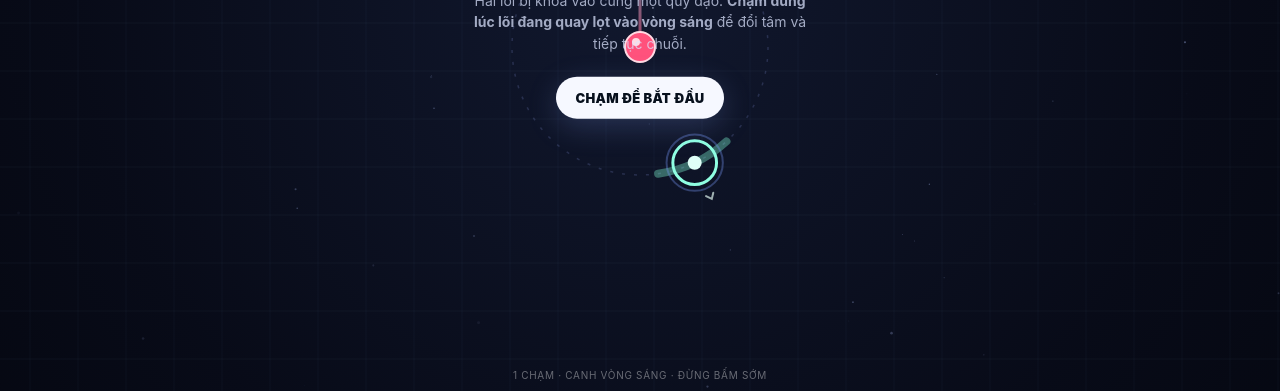
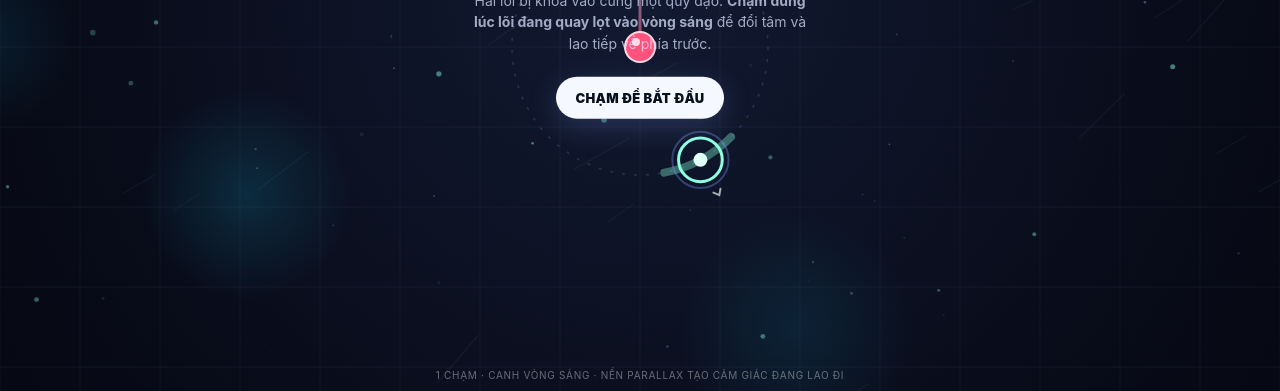
Before and after one commit to billboy1102/ORBIT-BREAK, a plain HTML site: page index.html in a window 1280 px wide. Shown: the part 409-800 px from the top of the page. Drawn offline with Linux system fonts and the light colour scheme; animation ran at ten frames a second.

Commit message:
Add dynamic parallax background and true world-space camera

```diff
--- a/index.html
+++ b/index.html
@@ -28,7 +28,7 @@ canvas{display:block;width:100%;height:100%;touch-action:none}
   <div class="toast" id="toast">PERFECT</div>
   <section class="center" id="start">
     <div class="logo">ORBIT<br>BREAK</div>
-    <div class="tag">Hai lõi bị khóa vào cùng một quỹ đạo. <b>Chạm đúng lúc lõi đang quay lọt vào vòng sáng</b> để đổi tâm và tiếp tục chuỗi.</div>
+    <div class="tag">Hai lõi bị khóa vào cùng một quỹ đạo. <b>Chạm đúng lúc lõi đang quay lọt vào vòng sáng</b> để đổi tâm và lao tiếp về phía trước.</div>
     <div class="cta">CHẠM ĐỂ BẮT ĐẦU</div>
   </section>
   <section class="center hidden" id="gameover">
@@ -36,114 +36,91 @@ canvas{display:block;width:100%;height:100%;touch-action:none}
     <div class="tag">Điểm <b id="finalScore">0</b> · Kỷ lục <b id="highScore">0</b><br>Combo cao nhất <b id="finalCombo">x1</b></div>
     <div class="cta">CHẠM ĐỂ CHƠI LẠI</div>
   </section>
-  <div class="bottom">1 CHẠM · CANH VÒNG SÁNG · ĐỪNG BẤM SỚM</div>
+  <div class="bottom">1 CHẠM · CANH VÒNG SÁNG · NỀN PARALLAX TẠO CẢM GIÁC ĐANG LAO ĐI</div>
 </div>
 <script>
 (() => {
 'use strict';
-const canvas=document.getElementById('game'),ctx=canvas.getContext('2d',{alpha:false});
+const canvas=document.getElementById('game');
+const ctx=canvas.getContext('2d',{alpha:false});
 const el={score:document.getElementById('score'),combo:document.getElementById('combo'),start:document.getElementById('start'),over:document.getElementById('gameover'),final:document.getElementById('finalScore'),high:document.getElementById('highScore'),finalCombo:document.getElementById('finalCombo'),toast:document.getElementById('toast')};
-let W=0,H=0,DPR=1,now=0,last=performance.now();
-let state='menu',score=0,combo=1,bestCombo=1,hits=0,high=Number(localStorage.getItem('orbitBreakHigh')||0);
-let radius=100,anchor={x:0,y:0},startAngle=-Math.PI/2,dir=1,progress=0,goal=2.7,speed=1.72,target={x:0,y:0};
-let shake=0,flash=0,trail=[],sparks=[],stars=[],message='';
-let camera={x:0,y:0};
-let audioCtx=null;
-
 const TAU=Math.PI*2;
 const clamp=(v,a,b)=>Math.max(a,Math.min(b,v));
 const rand=(a,b)=>a+Math.random()*(b-a);
-function rgba(hex,a){return hex+Math.round(clamp(a,0,1)*255).toString(16).padStart(2,'0')}
-
+const rgba=(hex,a)=>hex+Math.round(clamp(a,0,1)*255).toString(16).padStart(2,'0');
+let W=0,H=0,DPR=1,now=0,last=performance.now();
+let state='menu',score=0,combo=1,bestCombo=1,hits=0,high=Number(localStorage.getItem('orbitBreakHigh')||0);
+let radius=100,anchor={x:0,y:0},startAngle=-Math.PI/2,dir=1,progress=0,goal=2.65,speed=1.72,target={x:0,y:0,a:0};
+let camera={x:0,y:0},shake=0,flash=0,message='';
+let trail=[],sparks=[],history=[];
+let bgFar=[],bgNear=[],bgDust=[],bgBlobs=[];
+let audioCtx=null;
 function resize(){
   DPR=Math.min(2,window.devicePixelRatio||1);W=innerWidth;H=innerHeight;
   canvas.width=Math.round(W*DPR);canvas.height=Math.round(H*DPR);ctx.setTransform(DPR,0,0,DPR,0,0);
-  const newR=clamp(Math.min(W,H)*0.27,76,128);
-  if(state!=='play'){radius=newR;anchor={x:W/2,y:H*.57};camera={...anchor};buildTarget();}
-  stars=Array.from({length:Math.round((W*H)/14000)},()=>({x:Math.random()*W,y:Math.random()*H,r:rand(.4,1.5),p:rand(0,TAU)}));
+  radius=clamp(Math.min(W,H)*0.27,76,128);seedBackground();
+  if(state!=='play'){anchor={x:0,y:0};camera={x:0,y:0};buildTarget();}
 }
 addEventListener('resize',resize,{passive:true});
-
-function ballPos(){return {x:anchor.x+Math.cos(startAngle+dir*progress)*radius,y:anchor.y+Math.sin(startAngle+dir*progress)*radius}}
-function buildTarget(){
-  const a=startAngle+dir*goal;
-  target={x:anchor.x+Math.cos(a)*radius,y:anchor.y+Math.sin(a)*radius,a};
+function seedBackground(){
+  bgFar=Array.from({length:70},()=>({x:Math.random()*W,y:Math.random()*H,r:rand(.5,1.7),p:rand(0,TAU)}));
+  bgNear=Array.from({length:36},()=>({x:Math.random()*W,y:Math.random()*H,r:rand(1.2,2.8),p:rand(0,TAU)}));
+  bgDust=Array.from({length:22},()=>({x:Math.random()*W,y:Math.random()*H,len:rand(28,72),a:rand(-0.9,-0.35),speed:rand(25,95)}));
+  bgBlobs=Array.from({length:8},()=>({x:Math.random()*W,y:Math.random()*H,r:rand(90,180),tint:Math.random()<.5?'#4f72ff':'#17d5ff',p:rand(0,TAU)}));
 }
-function chooseGoal(){
-  const min=hits<4?2.0:(hits<12?1.35:.95), max=hits<4?3.8:(hits<12?4.45:5.15);
-  goal=rand(min,max);
-  if(hits>7 && Math.random()<Math.min(.12+(hits-7)*.008,.28)) dir*=-1;
+function ballPos(){return {x:anchor.x+Math.cos(startAngle+dir*progress)*radius,y:anchor.y+Math.sin(startAngle+dir*progress)*radius};}
+function buildTarget(){const a=startAngle+dir*goal;target={x:anchor.x+Math.cos(a)*radius,y:anchor.y+Math.sin(a)*radius,a};}
+function chooseGoal(){const min=hits<4?2.0:(hits<12?1.35:.95),max=hits<4?3.8:(hits<12?4.45:5.15);goal=rand(min,max);if(hits>7&&Math.random()<Math.min(.12+(hits-7)*.008,.28))dir*=-1;}
+function updateHUD(){el.score.textContent=score;el.combo.textContent='x'+combo;}
+function toast(text,color='#8bffd5'){el.toast.textContent=text;el.toast.style.color=color;el.toast.classList.remove('show');void el.toast.offsetWidth;el.toast.classList.add('show');}
+function tone(freq,dur=.055,vol=.045){try{audioCtx=audioCtx||new (window.AudioContext||window.webkitAudioContext)();if(audioCtx.state==='suspended')audioCtx.resume();const o=audioCtx.createOscillator(),g=audioCtx.createGain();o.type='sine';o.frequency.setValueAtTime(freq,audioCtx.currentTime);o.frequency.exponentialRampToValueAtTime(freq*1.35,audioCtx.currentTime+dur);g.gain.setValueAtTime(vol,audioCtx.currentTime);g.gain.exponentialRampToValueAtTime(.0001,audioCtx.currentTime+dur);o.connect(g);g.connect(audioCtx.destination);o.start();o.stop(audioCtx.currentTime+dur);}catch(e){}}
+function burst(x,y,n=18){for(let i=0;i<n;i++){const a=rand(0,TAU),s=rand(60,210);sparks.push({x,y,vx:Math.cos(a)*s,vy:Math.sin(a)*s,life:rand(.25,.65),r:rand(1.3,3.6)});}}
+function reset(){score=0;combo=1;bestCombo=1;hits=0;speed=1.72;dir=1;progress=0;goal=2.65;anchor={x:0,y:0};startAngle=-Math.PI/2;camera={x:0,y:0};trail=[];sparks=[];history=[];shake=0;flash=0;message='';buildTarget();state='play';el.start.classList.add('hidden');el.over.classList.add('hidden');updateHUD();tone(250,.035,.025);}
+function success(delta){
+  const old={...anchor};history.push({x1:old.x,y1:old.y,x2:target.x,y2:target.y,life:1});if(history.length>80)history.shift();
+  anchor={x:target.x,y:target.y};startAngle=Math.atan2(old.y-anchor.y,old.x-anchor.x);progress=0;hits++;
+  const perfect=delta<Math.max(.075,.13-hits*.0015);
+  if(perfect){combo++;score+=20*combo;toast('PERFECT','#8bffd5');tone(520+Math.min(hits,20)*16,.06,.05)}else{score+=10*combo;toast('GOOD','#ffe47a');tone(390+Math.min(hits,20)*12,.045,.04)}
+  bestCombo=Math.max(bestCombo,combo);speed=Math.min(4.15,1.72+hits*.055);flash=.35;burst(anchor.x,anchor.y,perfect?24:15);if(navigator.vibrate)navigator.vibrate(perfect?12:7);chooseGoal();buildTarget();updateHUD();
 }
-function reset(){
-  score=0;combo=1;bestCombo=1;hits=0;speed=1.72;dir=1;progress=0;radius=clamp(Math.min(W,H)*0.27,76,128);
-  anchor={x:W/2,y:H*.57};camera={...anchor};startAngle=-Math.PI/2;goal=2.65;trail=[];sparks=[];shake=0;flash=0;buildTarget();
-  state='play';el.start.classList.add('hidden');el.over.classList.add('hidden');updateHUD();tone(250,.035,.025);
-}
-function updateHUD(){el.score.textContent=score;el.combo.textContent='x'+combo}
-function toast(text,color='#8bffd5'){el.toast.textContent=text;el.toast.style.color=color;el.toast.classList.remove('show');void el.toast.offsetWidth;el.toast.classList.add('show')}
-function tone(freq,dur=.055,vol=.045){
-  try{audioCtx=audioCtx||new (window.AudioContext||window.webkitAudioContext)();if(audioCtx.state==='suspended')audioCtx.resume();const o=audioCtx.createOscillator(),g=audioCtx.createGain();o.type='sine';o.frequency.setValueAtTime(freq,audioCtx.currentTime);o.frequency.exponentialRampToValueAtTime(freq*1.35,audioCtx.currentTime+dur);g.gain.setValueAtTime(vol,audioCtx.currentTime);g.gain.exponentialRampToValueAtTime(.0001,audioCtx.currentTime+dur);o.connect(g);g.connect(audioCtx.destination);o.start();o.stop(audioCtx.currentTime+dur)}catch(e){}
-}
-function burst(x,y,n=18){for(let i=0;i<n;i++){const a=rand(0,TAU),s=rand(60,210);sparks.push({x,y,vx:Math.cos(a)*s,vy:Math.sin(a)*s,life:rand(.25,.65),max:1,r:rand(1.3,3.6)})}}
-function success(delta){
-  const old={...anchor};anchor={x:target.x,y:target.y};startAngle=Math.atan2(old.y-anchor.y,old.x-anchor.x);progress=0;hits++;
-  const perfect=delta<Math.max(.075,.13-hits*.0015);if(perfect){combo++;score+=20*combo;toast('PERFECT','#8bffd5');tone(520+Math.min(hits,20)*16,.06,.05)}else{score+=10*combo;toast('GOOD','#ffe47a');tone(390+Math.min(hits,20)*12,.045,.04)}
-  bestCombo=Math.max(bestCombo,combo);speed=Math.min(4.15,1.72+hits*.055);flash=.35;burst(anchor.x,anchor.y,perfect?24:15);if(navigator.vibrate)navigator.vibrate(perfect?12:7);
-  chooseGoal();buildTarget();updateHUD();
-}
-function die(label){if(state!=='play')return;state='dying';message=label;shake=13;flash=1;tone(125,.16,.07);if(navigator.vibrate)navigator.vibrate([25,35,55]);setTimeout(()=>{state='over';high=Math.max(high,score);localStorage.setItem('orbitBreakHigh',String(high));el.final.textContent=score;el.high.textContent=high;el.finalCombo.textContent='x'+bestCombo;el.over.classList.remove('hidden')},430)}
-function tap(e){if(e)e.preventDefault();if(state==='menu'||state==='over'){reset();return}if(state!=='play')return;const tol=clamp(.30-hits*.004,.18,.30),delta=Math.abs(progress-goal);if(delta<=tol)success(delta);else die(progress<goal?'TOO EARLY':'TOO LATE')}
-addEventListener('pointerdown',tap,{passive:false});addEventListener('keydown',e=>{if(e.code==='Space'||e.code==='Enter'){e.preventDefault();tap()}});
-document.addEventListener('touchmove',e=>e.preventDefault(),{passive:false});
-
+function die(label){if(state!=='play')return;state='dying';message=label;shake=13;flash=1;tone(125,.16,.07);if(navigator.vibrate)navigator.vibrate([25,35,55]);setTimeout(()=>{state='over';high=Math.max(high,score);localStorage.setItem('orbitBreakHigh',String(high));el.final.textContent=score;el.high.textContent=high;el.finalCombo.textContent='x'+bestCombo;el.over.classList.remove('hidden');},430);}
+function tap(e){if(e)e.preventDefault();if(state==='menu'||state==='over'){reset();return;}if(state!=='play')return;const tol=clamp(.30-hits*.004,.18,.30),delta=Math.abs(progress-goal);if(delta<=tol)success(delta);else die(progress<goal?'TOO EARLY':'TOO LATE');}
+addEventListener('pointerdown',tap,{passive:false});addEventListener('keydown',e=>{if(e.code==='Space'||e.code==='Enter'){e.preventDefault();tap();}});document.addEventListener('touchmove',e=>e.preventDefault(),{passive:false});
 function update(dt){
   if(state==='play'){
-    progress+=speed*dt;
-    const tol=clamp(.30-hits*.004,.18,.30);
-    if(progress>goal+tol)die('TOO LATE');
+    progress+=speed*dt;const tol=clamp(.30-hits*.004,.18,.30);if(progress>goal+tol)die('TOO LATE');
     const b=ballPos();trail.push({x:b.x,y:b.y,life:1});if(trail.length>34)trail.shift();
-    // Camera follows the current anchor with a small look-ahead toward the next portal.
-    // This keeps both orbiting balls and the target inside the phone viewport.
-    const look=.18,desiredX=anchor.x+(target.x-anchor.x)*look,desiredY=anchor.y+(target.y-anchor.y)*look;
-    const follow=1-Math.exp(-dt*12);
+    const look=.28,desiredX=anchor.x+(target.x-anchor.x)*look,desiredY=anchor.y+(target.y-anchor.y)*look,follow=1-Math.exp(-dt*10);
     camera.x+=(desiredX-camera.x)*follow;camera.y+=(desiredY-camera.y)*follow;
   }
-  for(const p of trail)p.life-=dt*2.2;trail=trail.filter(p=>p.life>0);
-  for(const p of sparks){p.x+=p.vx*dt;p.y+=p.vy*dt;p.vx*=Math.pow(.955,dt*60);p.vy*=Math.pow(.955,dt*60);p.life-=dt}sparks=sparks.filter(p=>p.life>0);
+  for(const p of trail)p.life-=dt*2.15;trail=trail.filter(p=>p.life>0);for(const h of history)h.life=Math.max(.18,h.life-dt*.06);
+  for(const p of sparks){p.x+=p.vx*dt;p.y+=p.vy*dt;p.vx*=Math.pow(.955,dt*60);p.vy*=Math.pow(.955,dt*60);p.life-=dt;}sparks=sparks.filter(p=>p.life>0);
   shake=Math.max(0,shake-dt*36);flash=Math.max(0,flash-dt*2.8);
 }
-function circle(x,y,r,fill,stroke,w=1){ctx.beginPath();ctx.arc(x,y,r,0,TAU);if(fill){ctx.fillStyle=fill;ctx.fill()}if(stroke){ctx.strokeStyle=stroke;ctx.lineWidth=w;ctx.stroke()}}
-function arc(x,y,r,a0,a1,stroke,w){ctx.beginPath();ctx.arc(x,y,r,a0,a1);ctx.strokeStyle=stroke;ctx.lineWidth=w;ctx.lineCap='round';ctx.stroke()}
+function circle(x,y,r,fill,stroke,w=1){ctx.beginPath();ctx.arc(x,y,r,0,TAU);if(fill){ctx.fillStyle=fill;ctx.fill();}if(stroke){ctx.strokeStyle=stroke;ctx.lineWidth=w;ctx.stroke();}}
+function arc(x,y,r,a0,a1,stroke,w){ctx.beginPath();ctx.arc(x,y,r,a0,a1);ctx.strokeStyle=stroke;ctx.lineWidth=w;ctx.lineCap='round';ctx.stroke();}
+function drawParallaxLayer(items,parallax,colorFn){for(const s of items){let x=s.x-camera.x*parallax,y=s.y-camera.y*parallax;x=((x%(W+80))+(W+80))%(W+80)-40;y=((y%(H+80))+(H+80))%(H+80)-40;colorFn(x,y,s);}}
 function drawBackground(){
-  const g=ctx.createRadialGradient(W*.5,H*.48,10,W*.5,H*.48,Math.max(W,H)*.8);g.addColorStop(0,'#11182e');g.addColorStop(.55,'#080b18');g.addColorStop(1,'#03050c');ctx.fillStyle=g;ctx.fillRect(0,0,W,H);
-  for(const s of stars){const a=.18+.18*Math.sin(now*.0012+s.p);circle(s.x,s.y,s.r,`rgba(178,197,255,${a})`)}
-  ctx.strokeStyle='#8da0d30d';ctx.lineWidth=1;const step=48,ox=(now*.006)%step;for(let x=-step+ox;x<W+step;x+=step){ctx.beginPath();ctx.moveTo(x,0);ctx.lineTo(x,H);ctx.stroke()}for(let y=0;y<H;y+=step){ctx.beginPath();ctx.moveTo(0,y);ctx.lineTo(W,y);ctx.stroke()}
+  const g=ctx.createRadialGradient(W*.5,H*.48,10,W*.5,H*.48,Math.max(W,H)*.82);g.addColorStop(0,'#121a32');g.addColorStop(.55,'#080b18');g.addColorStop(1,'#03050c');ctx.fillStyle=g;ctx.fillRect(0,0,W,H);
+  drawParallaxLayer(bgBlobs,.08,(x,y,s)=>{const gg=ctx.createRadialGradient(x,y,0,x,y,s.r);gg.addColorStop(0,rgba(s.tint,.12+.05*Math.sin(now*.001+s.p)));gg.addColorStop(1,rgba(s.tint,0));ctx.fillStyle=gg;ctx.beginPath();ctx.arc(x,y,s.r,0,TAU);ctx.fill();});
+  drawParallaxLayer(bgFar,.12,(x,y,s)=>{const a=.18+.18*Math.sin(now*.0012+s.p);circle(x,y,s.r,`rgba(178,197,255,${a})`);});
+  drawParallaxLayer(bgNear,.24,(x,y,s)=>{const a=.24+.22*Math.sin(now*.0018+s.p);circle(x,y,s.r,`rgba(142,255,241,${a})`);});
+  const flow=Math.min(1,(speed-1.6)/2.6);for(const d of bgDust){const shift=now*.02*d.speed*flow;let x=d.x-camera.x*.45-shift*Math.cos(d.a),y=d.y-camera.y*.45-shift*Math.sin(d.a);x=((x%(W+160))+(W+160))%(W+160)-80;y=((y%(H+160))+(H+160))%(H+160)-80;const x2=x+d.len*Math.cos(d.a),y2=y+d.len*Math.sin(d.a);ctx.strokeStyle=`rgba(120,225,255,${.05+flow*.13})`;ctx.lineWidth=1.2;ctx.beginPath();ctx.moveTo(x,y);ctx.lineTo(x2,y2);ctx.stroke();}
 }
+function drawWorldGrid(){const left=camera.x-W*.7,right=camera.x+W*.7,top=camera.y-H*.8,bottom=camera.y+H*.8;ctx.strokeStyle='#8da0d312';ctx.lineWidth=1;const step=80,sx=Math.floor(left/step)*step,sy=Math.floor(top/step)*step;for(let x=sx;x<=right;x+=step){ctx.beginPath();ctx.moveTo(x,top);ctx.lineTo(x,bottom);ctx.stroke();}for(let y=sy;y<=bottom;y+=step){ctx.beginPath();ctx.moveTo(left,y);ctx.lineTo(right,y);ctx.stroke();}}
 function draw(){
-  drawBackground();ctx.save();if(shake)ctx.translate(rand(-shake,shake),rand(-shake,shake));
-  // World-space camera: keep gameplay centered while the orbit advances across the map.
-  ctx.translate(W/2-camera.x,H*.57-camera.y);
-  const a=anchor,b=ballPos();
-  // full orbit and timing zone
-  ctx.setLineDash([3,9]);circle(a.x,a.y,radius,null,'#9aabff2e',1.5);ctx.setLineDash([]);
-  const tol=clamp(.30-hits*.004,.18,.30),zoneStart=target.a-dir*tol,zoneEnd=target.a+dir*tol;
-  arc(a.x,a.y,radius,dir>0?zoneStart:zoneEnd,dir>0?zoneEnd:zoneStart,'#83ffd85c',8);
-  // target portal
+  drawBackground();ctx.save();if(shake)ctx.translate(rand(-shake,shake),rand(-shake,shake));ctx.translate(W*.5-camera.x,H*.57-camera.y);drawWorldGrid();
+  for(const seg of history){ctx.strokeStyle=`rgba(111,151,255,${.08+seg.life*.18})`;ctx.lineWidth=6;ctx.beginPath();ctx.moveTo(seg.x1,seg.y1);ctx.lineTo(seg.x2,seg.y2);ctx.stroke();ctx.strokeStyle=`rgba(111,255,228,${.03+seg.life*.1})`;ctx.lineWidth=12;ctx.beginPath();ctx.moveTo(seg.x1,seg.y1);ctx.lineTo(seg.x2,seg.y2);ctx.stroke();}
+  const a=anchor,b=ballPos();ctx.setLineDash([3,9]);circle(a.x,a.y,radius,null,'#9aabff2e',1.5);ctx.setLineDash([]);
+  const tol=clamp(.30-hits*.004,.18,.30),zoneStart=target.a-dir*tol,zoneEnd=target.a+dir*tol;arc(a.x,a.y,radius,dir>0?zoneStart:zoneEnd,dir>0?zoneEnd:zoneStart,'#83ffd85c',8);
   const pulse=2.5*Math.sin(now*.008);circle(target.x,target.y,20+pulse,null,'#8fffe2',3);circle(target.x,target.y,30-pulse,null,'#7b9dff55',2);circle(target.x,target.y,7,'#dffff7');
-  // direction chevron
   const ta=target.a+dir*Math.PI/2;ctx.save();ctx.translate(target.x,target.y);ctx.rotate(ta);ctx.strokeStyle='#e8fff8aa';ctx.lineWidth=2;ctx.beginPath();ctx.moveTo(-4,-35);ctx.lineTo(0,-40);ctx.lineTo(4,-35);ctx.stroke();ctx.restore();
-  // trail
   for(const p of trail)circle(p.x,p.y,4.5*p.life,rgba('#59eaff',p.life*.58));
-  // tether
   const lg=ctx.createLinearGradient(a.x,a.y,b.x,b.y);lg.addColorStop(0,'#ff5d8699');lg.addColorStop(1,'#65ecff99');ctx.strokeStyle=lg;ctx.lineWidth=3;ctx.beginPath();ctx.moveTo(a.x,a.y);ctx.lineTo(b.x,b.y);ctx.stroke();
-  circle(a.x,a.y,15,'#ff527c','#ffd9e2',2);circle(a.x-4,a.y-5,4,'#ffffffc9');circle(b.x,b.y,15,'#55eaff','#d8fcff',2);circle(b.x-4,b.y-5,4,'#ffffffc9');
-  for(const p of sparks)circle(p.x,p.y,p.r,rgba('#8bffd5',clamp(p.life*2.4,0,1)));
-  ctx.restore();
-  if(state==='dying'){ctx.textAlign='center';ctx.font='1000 24px system-ui';ctx.fillStyle='#ff718e';ctx.shadowColor='#ff315f';ctx.shadowBlur=22;ctx.fillText(message,W/2,H*.34);ctx.shadowBlur=0}
-  if(flash){ctx.fillStyle=`rgba(255,255,255,${flash*.075})`;ctx.fillRect(0,0,W,H)}
+  circle(a.x,a.y,15,'#ff527c','#ffd9e2',2);circle(a.x-4,a.y-5,4,'#ffffffc9');circle(b.x,b.y,15,'#55eaff','#d8fcff',2);circle(b.x-4,b.y-5,4,'#ffffffc9');for(const p of sparks)circle(p.x,p.y,p.r,rgba('#8bffd5',clamp(p.life*2.4,0,1)));ctx.restore();
+  if(state==='dying'){ctx.textAlign='center';ctx.font='1000 24px system-ui';ctx.fillStyle='#ff718e';ctx.shadowColor='#ff315f';ctx.shadowBlur=22;ctx.fillText(message,W/2,H*.34);ctx.shadowBlur=0;}if(flash){ctx.fillStyle=`rgba(255,255,255,${flash*.075})`;ctx.fillRect(0,0,W,H);}
 }
-function loop(t){now=t;const dt=Math.min(.033,(t-last)/1000||0);last=t;update(dt);draw();requestAnimationFrame(loop)}
-resize();requestAnimationFrame(loop);
+function loop(t){now=t;const dt=Math.min(.033,(t-last)/1000||0);last=t;update(dt);draw();requestAnimationFrame(loop);}resize();requestAnimationFrame(loop);
 })();
 </script>
 </body>
```
